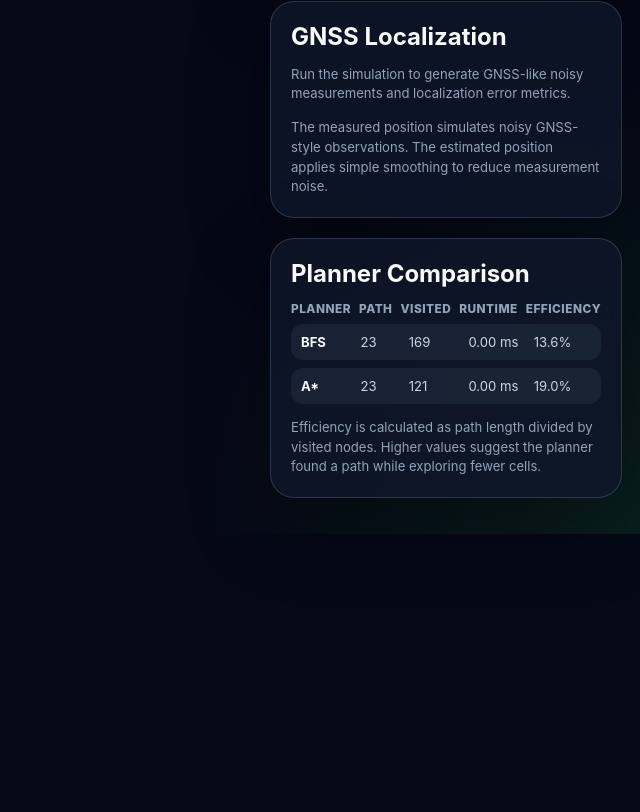
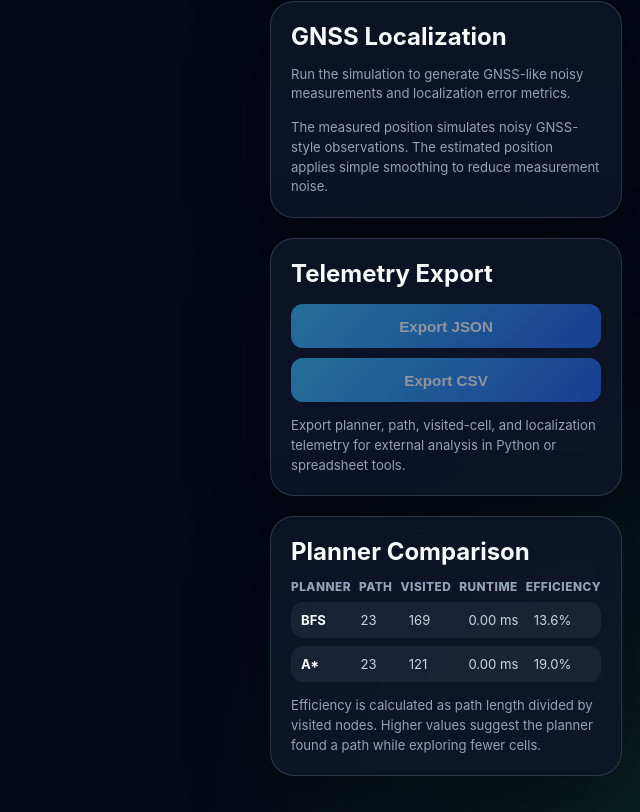
Before and after one commit to Kushrishi/autonomy-simulation-lab, a React (Vite) app: page / in a window 1280 px wide. Shown: the part 1635-2447 px from the top of the page, without its empty margins (640-1280 px from the left). Before the commit the page ends 2169 px from the top, so only its background shows below. Built offline with nearby package versions, Linux system fonts and the light colour scheme.

Commit message:
Add telemetry export
Add JSON and CSV telemetry export for planner results, path data, visited cells, and GNSS-inspired localization samples.

```diff
--- a/src/App.tsx
+++ b/src/App.tsx
@@ -9,6 +9,7 @@ import { runAstar } from "./planning/astar";
 import { runBfs } from "./planning/bfs";
 import { defaultScenario, scenarios } from "./simulation/scenarios";
 import LocalizationPanel from "./components/LocalizationPanel";
+import TelemetryExportPanel from "./components/TelemetryExportPanel";
 import {
   buildLocalizationSamples,
   calculateLocalizationMetrics,
@@ -361,6 +362,16 @@ const localizationMetrics = calculateLocalizationMetrics(
             sample={currentLocalizationSample}
             metrics={localizationMetrics}
           />
+
+          <TelemetryExportPanel
+            scenario={selectedScenario}
+            algorithm={plannedAlgorithm ?? selectedPlanner}
+            metrics={metrics}
+            path={visiblePath}
+            visited={visibleVisited}
+            localizationSamples={localizationSamples}
+          />
+
           <PlannerComparisonPanel scenario={selectedScenario} />
         </aside>
       </section>
--- /dev/null
+++ b/src/components/TelemetryExportPanel.tsx
@@ -0,0 +1,69 @@
+import type {
+  LocalizationSample,
+  PlannerName,
+  Position,
+  Scenario,
+  SimulationMetrics,
+} from "../simulation/types";
+import {
+  downloadTelemetryCsv,
+  downloadTelemetryJson,
+} from "../telemetry/exportTelemetry";
+
+type TelemetryExportPanelProps = {
+  scenario: Scenario;
+  algorithm: PlannerName;
+  metrics: SimulationMetrics;
+  path: Position[];
+  visited: Position[];
+  localizationSamples: LocalizationSample[];
+};
+
+export default function TelemetryExportPanel({
+  scenario,
+  algorithm,
+  metrics,
+  path,
+  visited,
+  localizationSamples,
+}: TelemetryExportPanelProps) {
+  const hasTelemetry = path.length > 0;
+
+  const exportInput = {
+    scenario,
+    algorithm,
+    metrics,
+    path,
+    visited,
+    localizationSamples,
+  };
+
+  return (
+    <section className="panel">
+      <h2>Telemetry Export</h2>
+
+      <div className="export-buttons">
+        <button
+          className="secondary-button"
+          disabled={!hasTelemetry}
+          onClick={() => downloadTelemetryJson(exportInput)}
+        >
+          Export JSON
+        </button>
+
+        <button
+          className="secondary-button"
+          disabled={!hasTelemetry}
+          onClick={() => downloadTelemetryCsv(exportInput)}
+        >
+          Export CSV
+        </button>
+      </div>
+
+      <p className="panel-note">
+        Export planner, path, visited-cell, and localization telemetry for
+        external analysis in Python or spreadsheet tools.
+      </p>
+    </section>
+  );
+}
--- a/src/planning/comparePlanners.ts
+++ b/src/planning/comparePlanners.ts
@@ -7,6 +7,8 @@ import type {
   Scenario,
 } from "../simulation/types";
 
+// A simple comparison metric for this simulator.
+// Higher values mean the planner found a path while exploring fewer cells.
 function calculateEfficiencyScore(result: PlannerResult): number {
   if (!result.success || result.visited.length === 0) {
     return 0;
@@ -15,6 +17,8 @@ function calculateEfficiencyScore(result: PlannerResult): number {
   return (result.path.length / result.visited.length) * 100;
 }
 
+// Runs one planner on the selected scenario and records basic performance
+// metrics for the comparison dashboard.
 function measurePlanner(
   algorithm: PlannerName,
   scenario: Scenario
@@ -35,6 +39,8 @@ function measurePlanner(
   };
 }
 
+// Runs all supported planners on the same scenario so their behavior can be
+// compared side by side.
 export function comparePlanners(scenario: Scenario): PlannerComparison[] {
   return [measurePlanner("BFS", scenario), measurePlanner("A*", scenario)];
 }
--- /dev/null
+++ b/src/telemetry/exportTelemetry.ts
@@ -0,0 +1,136 @@
+import type {
+  LocalizationSample,
+  PlannerName,
+  Position,
+  Scenario,
+  SimulationMetrics,
+} from "../simulation/types";
+
+export type TelemetryExportPayload = {
+  generatedAt: string;
+  scenarioName: string;
+  algorithm: PlannerName;
+  metrics: SimulationMetrics;
+  path: Position[];
+  visited: Position[];
+  localizationSamples: LocalizationSample[];
+};
+
+type TelemetryExportInput = {
+  scenario: Scenario;
+  algorithm: PlannerName;
+  metrics: SimulationMetrics;
+  path: Position[];
+  visited: Position[];
+  localizationSamples: LocalizationSample[];
+};
+
+function createFileName(
+  scenarioName: string,
+  algorithm: PlannerName,
+  extension: "json" | "csv"
+): string {
+  const safeScenarioName = scenarioName.toLowerCase().replaceAll(" ", "-");
+  const safeAlgorithm = algorithm.toLowerCase().replaceAll("*", "star");
+
+  return `${safeScenarioName}-${safeAlgorithm}-telemetry.${extension}`;
+}
+
+function downloadFile(fileName: string, content: string, mimeType: string) {
+  const blob = new Blob([content], { type: mimeType });
+  const url = URL.createObjectURL(blob);
+
+  const link = document.createElement("a");
+  link.href = url;
+  link.download = fileName;
+  link.click();
+
+  URL.revokeObjectURL(url);
+}
+
+function buildPayload(input: TelemetryExportInput): TelemetryExportPayload {
+  return {
+    generatedAt: new Date().toISOString(),
+    scenarioName: input.scenario.name,
+    algorithm: input.algorithm,
+    metrics: input.metrics,
+    path: input.path,
+    visited: input.visited,
+    localizationSamples: input.localizationSamples,
+  };
+}
+
+function formatNumber(value: number | undefined): string {
+  if (value === undefined) {
+    return "";
+  }
+
+  return value.toFixed(4);
+}
+
+function convertSamplesToCsvRows(payload: TelemetryExportPayload): string {
+  const header = [
+    "scenario",
+    "algorithm",
+    "step",
+    "true_row",
+    "true_col",
+    "measured_row",
+    "measured_col",
+    "estimated_row",
+    "estimated_col",
+    "localization_error",
+    "path_row",
+    "path_col",
+  ];
+
+  const rowCount = Math.max(
+    payload.path.length,
+    payload.localizationSamples.length
+  );
+
+  const rows = [];
+
+  for (let index = 0; index < rowCount; index++) {
+    const sample = payload.localizationSamples[index];
+    const pathPosition = payload.path[index];
+
+    rows.push([
+      payload.scenarioName,
+      payload.algorithm,
+      index.toString(),
+      formatNumber(sample?.truePosition.row),
+      formatNumber(sample?.truePosition.col),
+      formatNumber(sample?.measuredPosition.row),
+      formatNumber(sample?.measuredPosition.col),
+      formatNumber(sample?.estimatedPosition.row),
+      formatNumber(sample?.estimatedPosition.col),
+      formatNumber(sample?.error),
+      pathPosition?.row.toString() ?? "",
+      pathPosition?.col.toString() ?? "",
+    ]);
+  }
+
+  return [header, ...rows]
+    .map((row) => row.map((cell) => `"${cell}"`).join(","))
+    .join("\n");
+}
+
+export function downloadTelemetryJson(input: TelemetryExportInput) {
+  const payload = buildPayload(input);
+  const fileName = createFileName(
+    payload.scenarioName,
+    payload.algorithm,
+    "json"
+  );
+
+  downloadFile(fileName, JSON.stringify(payload, null, 2), "application/json");
+}
+
+export function downloadTelemetryCsv(input: TelemetryExportInput) {
+  const payload = buildPayload(input);
+  const fileName = createFileName(payload.scenarioName, payload.algorithm, "csv");
+  const csvContent = convertSamplesToCsvRows(payload);
+
+  downloadFile(fileName, csvContent, "text/csv");
+}
```
Lines whose indentation alone changed are shown as unchanged.
